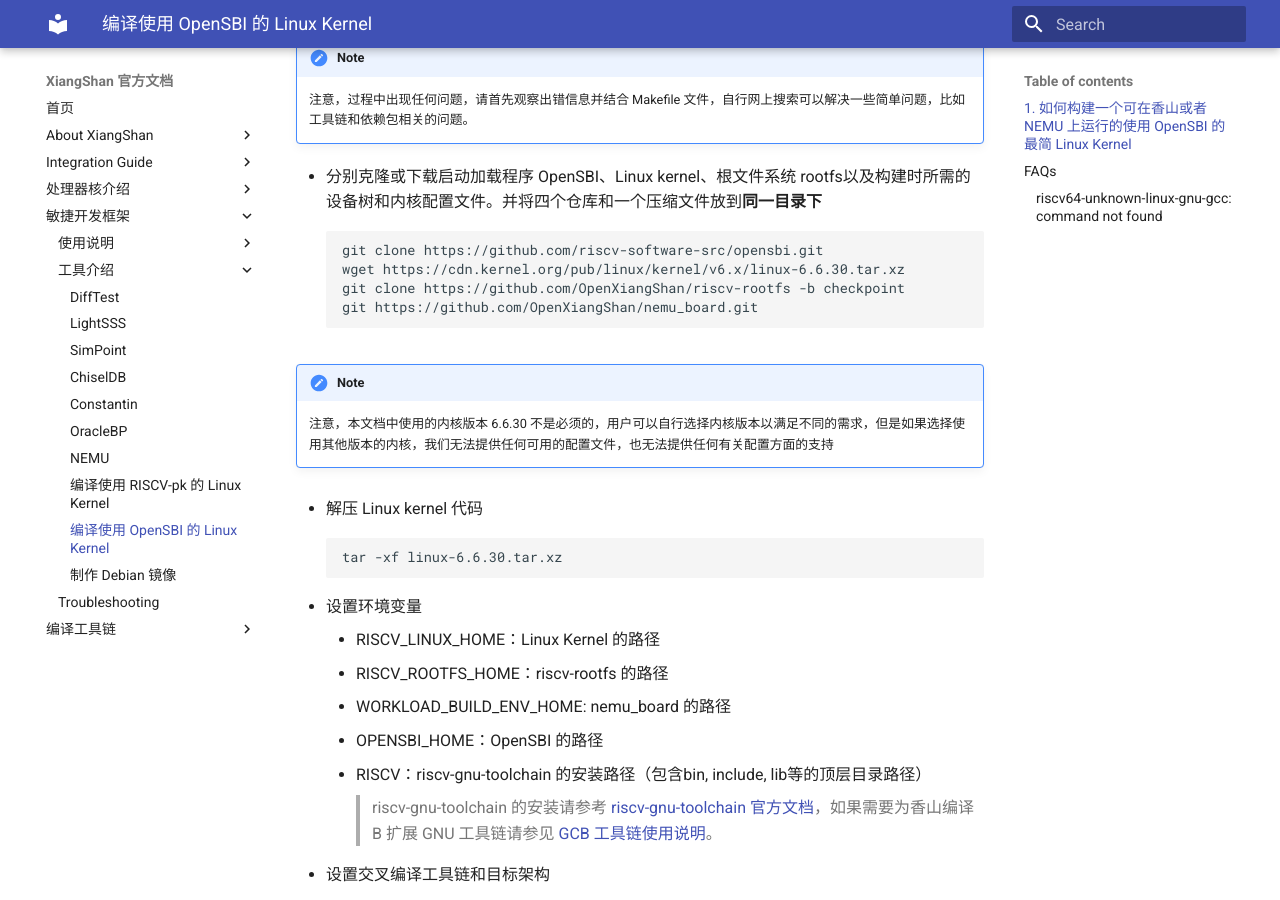
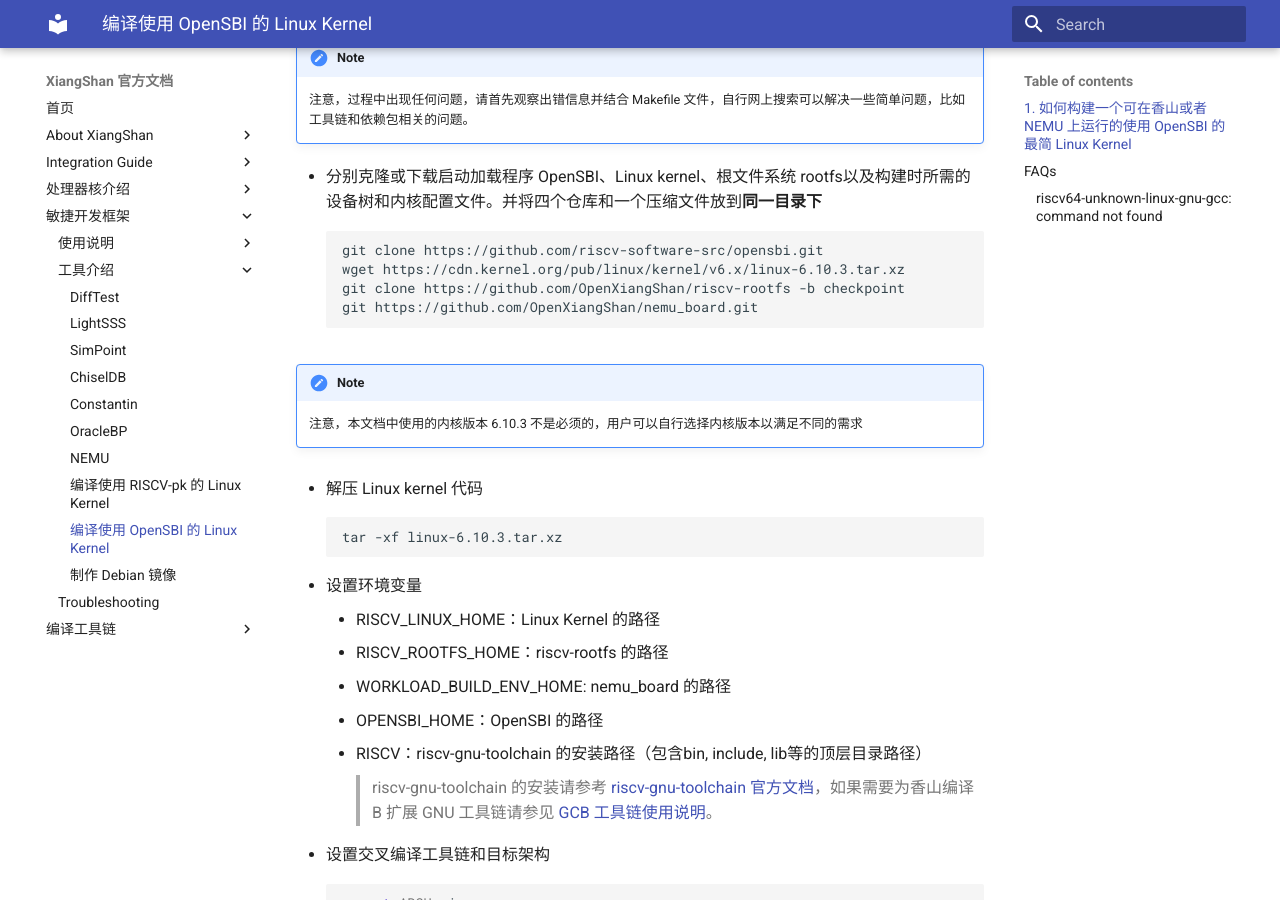
Before and after one commit to OpenXiangShan/XiangShan-doc, an MkDocs documentation site: the page built from docs/tools/opensbi-kernel-for-xs.md, in a window 1280 px wide and 900 px high, scrolled down 351 px. Built offline with MkDocs 1.6.1 and Material for MkDocs 9.7.7, drawn with Linux system fonts in a browser that asks for light colours.

Commit message:
opensbi-kernel-for-xs: fix kernel version
Signed-off-by: jiaxiaoyu <xyyy1420@gmail.com>

````diff
--- a/docs/tools/opensbi-kernel-for-xs.md
+++ b/docs/tools/opensbi-kernel-for-xs.md
@@ -11,16 +11,16 @@
 - 分别克隆或下载启动加载程序 OpenSBI、Linux kernel、根文件系统 rootfs以及构建时所需的设备树和内核配置文件。并将四个仓库和一个压缩文件放到**同一目录下**
 ```bash
 git clone https://github.com/riscv-software-src/opensbi.git
-wget https://cdn.kernel.org/pub/linux/kernel/v6.x/linux-6.6.30.tar.xz
+wget https://cdn.kernel.org/pub/linux/kernel/v6.x/linux-6.10.3.tar.xz
 git clone https://github.com/OpenXiangShan/riscv-rootfs -b checkpoint
 git https://github.com/OpenXiangShan/nemu_board.git
 ```
 !!! note
-    注意，本文档中使用的内核版本 6.6.30 不是必须的，用户可以自行选择内核版本以满足不同的需求，但是如果选择使用其他版本的内核，我们无法提供任何可用的配置文件，也无法提供任何有关配置方面的支持
+    注意，本文档中使用的内核版本 6.10.3 不是必须的，用户可以自行选择内核版本以满足不同的需求
 
 - 解压 Linux kernel 代码
 ```bash
-tar -xf linux-6.6.30.tar.xz
+tar -xf linux-6.10.3.tar.xz
 ```
 
 * 设置环境变量
````
